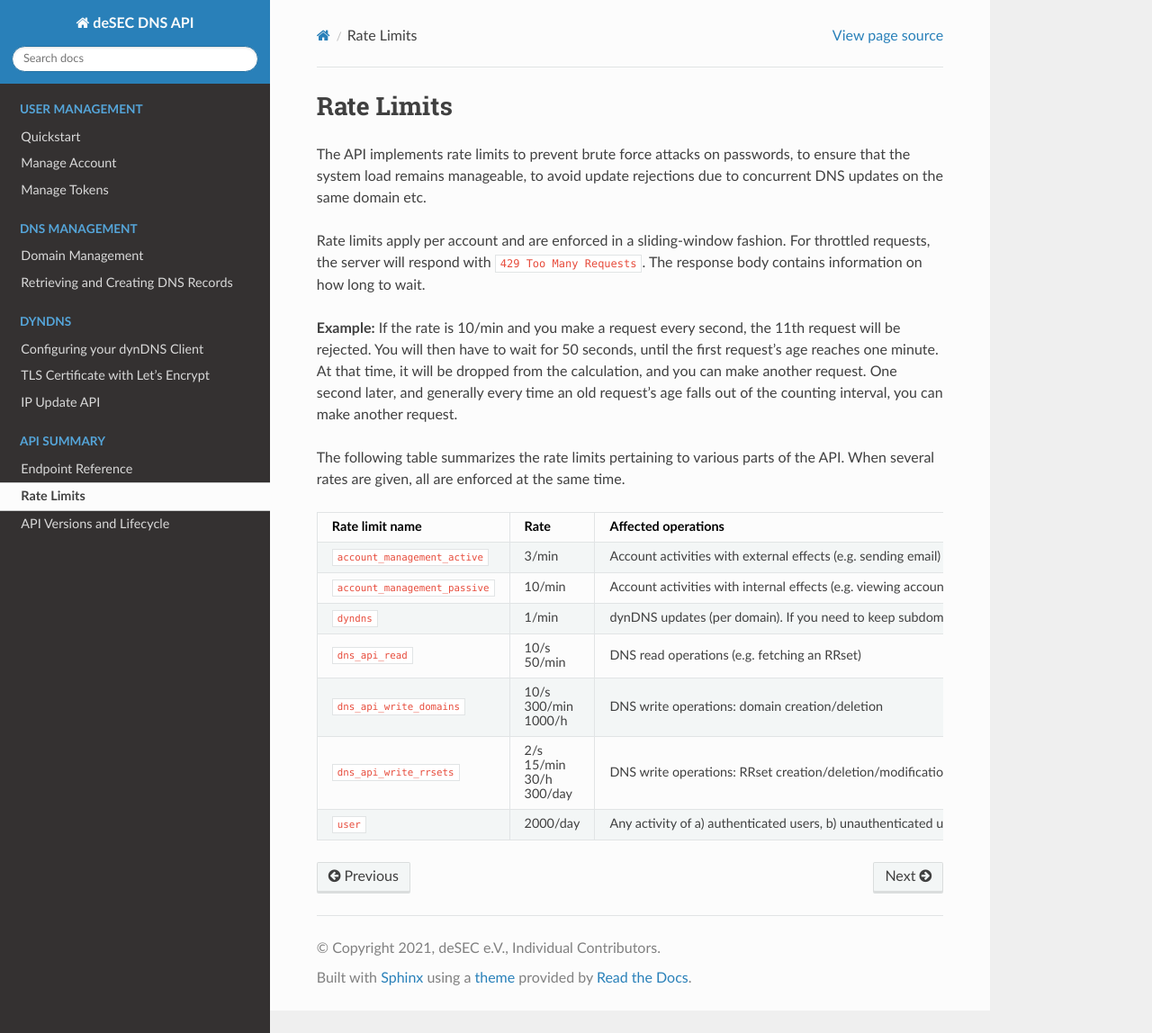
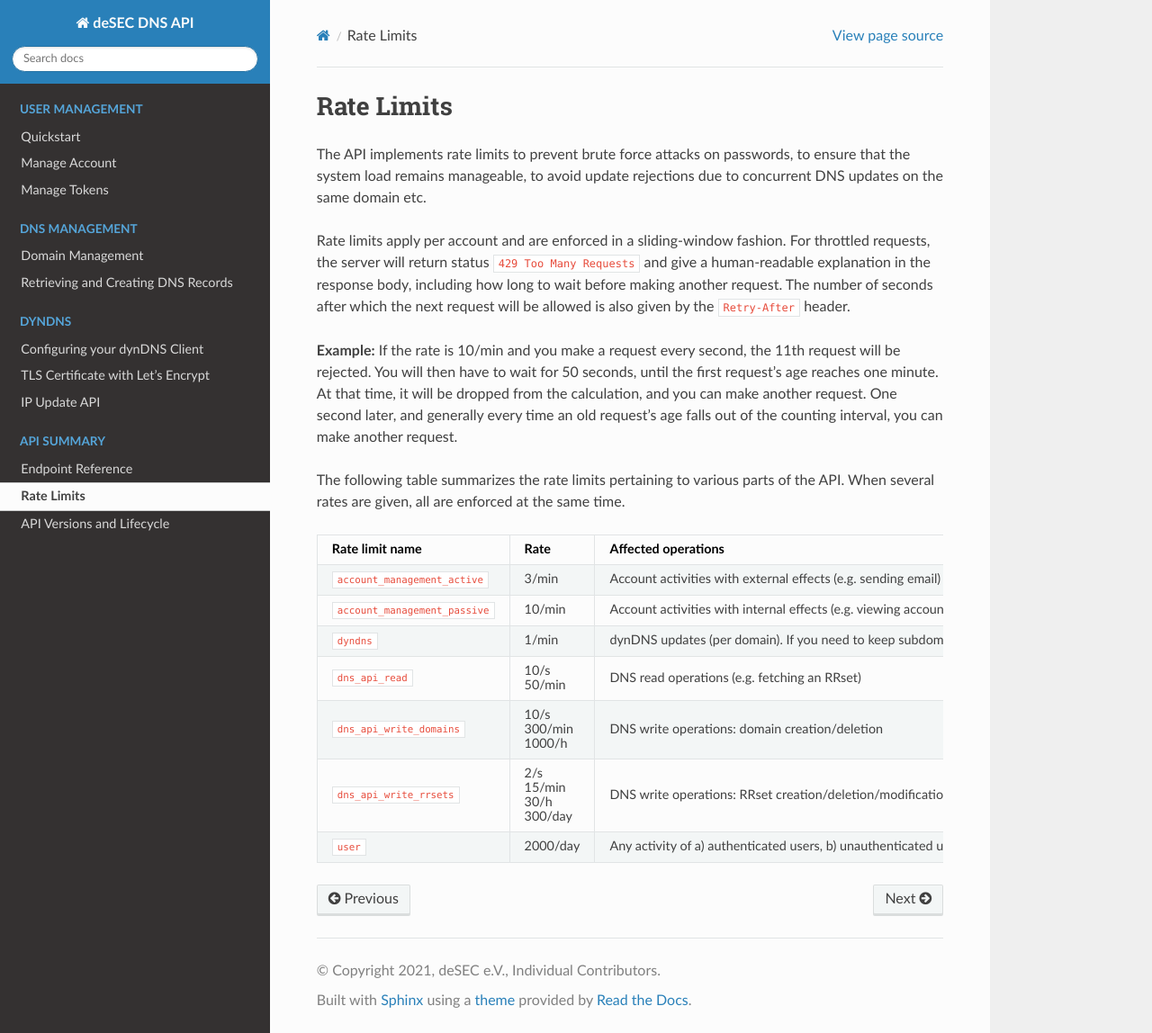
Before and after one commit to desec-io/desec-stack, a Sphinx documentation site: the page built from docs/rate-limits.rst, in a window 1280 px wide and 1148 px high. Shown: the whole window at 90% size. Built offline with Sphinx 7.4.7 and the Read the Docs theme 2.0.0, drawn with Linux system fonts in a browser that asks for light colours.

Commit message:
feat(api): officially support Retry-After: header for throttled requests

```diff
--- a/docs/rate-limits.rst
+++ b/docs/rate-limits.rst
@@ -8,8 +8,11 @@ ensure that the system load remains manageable, to avoid update rejections due
 to concurrent DNS updates on the same domain etc.
 
 Rate limits apply per account and are enforced in a sliding-window fashion.
-For throttled requests, the server will respond with ``429 Too Many Requests``.
-The response body contains information on how long to wait.
+For throttled requests, the server will return status ``429 Too Many
+Requests`` and give a human-readable explanation in the response body,
+including how long to wait before making another request.  The number of
+seconds after which the next request will be allowed is also given by the
+``Retry-After`` header.
 
 **Example:** If the rate is 10/min and you make a request every second, the
 11th request will be rejected.  You will then have to wait for 50 seconds,
```
Also changed, not shown: 1 other file.
